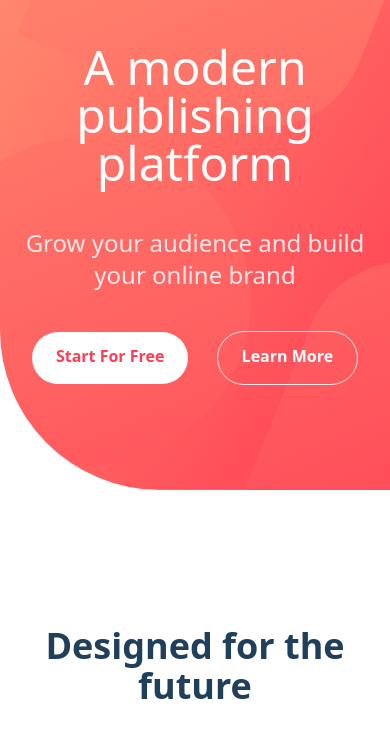
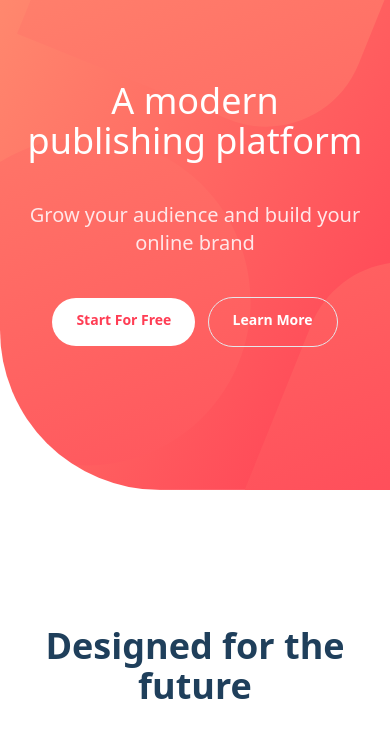
Before and after one commit to dsaglam94/Tailwind_Responsive_Blogsite, a website: page index.html in a window 390 px wide. Shown: the part 101-844 px from the top of the page. Drawn offline with Linux system fonts and the light colour scheme.

Commit message:
updated the mobile version

```diff
--- a/index.html
+++ b/index.html
@@ -117,17 +117,17 @@
 <!-- Intro Text -->
 <div class="container flex flex-col items-center text-center mx-auto mt-auto mb-auto space-y-10">
   <!-- Intro Heading -->
-  <h1 class="text-5xl text-white md:text-7xl">
+  <h1 class="text-4xl text-white md:text-7xl">
     A modern publishing platform
   </h1>
   <!-- Intro Paragraph -->
-  <p class="text-2xl text-veryLightRedNav">
+  <p class="text-xl text-veryLightRedNav">
     Grow your audience and build your online brand
   </p>
   <!-- Intro CTA Buttons -->
-  <div class="space-x-6">
-    <button class="bg-white text-introGradientLightRed font-bold px-6 pt-3 pb-4 rounded-full hover:bg-veryLightRed hover:text-veryLightRedNav focus:outline-none">Start For Free</button>
-    <button class="bg-transparent text-white border font-bold px-6 pt-3 pb-4 rounded-full hover:bg-white hover:text-introGradientLightRed focus:outline-none">Learn More</button>
+  <div class="space-x-2 md:space-x-6">
+    <button class="text-sm bg-white text-introGradientLightRed font-bold px-6 pt-3 pb-4 rounded-full hover:bg-veryLightRed hover:text-veryLightRedNav focus:outline-none">Start For Free</button>
+    <button class="text-sm bg-transparent text-white border font-bold px-6 pt-3 pb-4 rounded-full hover:bg-white hover:text-introGradientLightRed focus:outline-none">Learn More</button>
   </div>
 </div>
 </header>
```
Also changed, not shown: dist/output.css.
